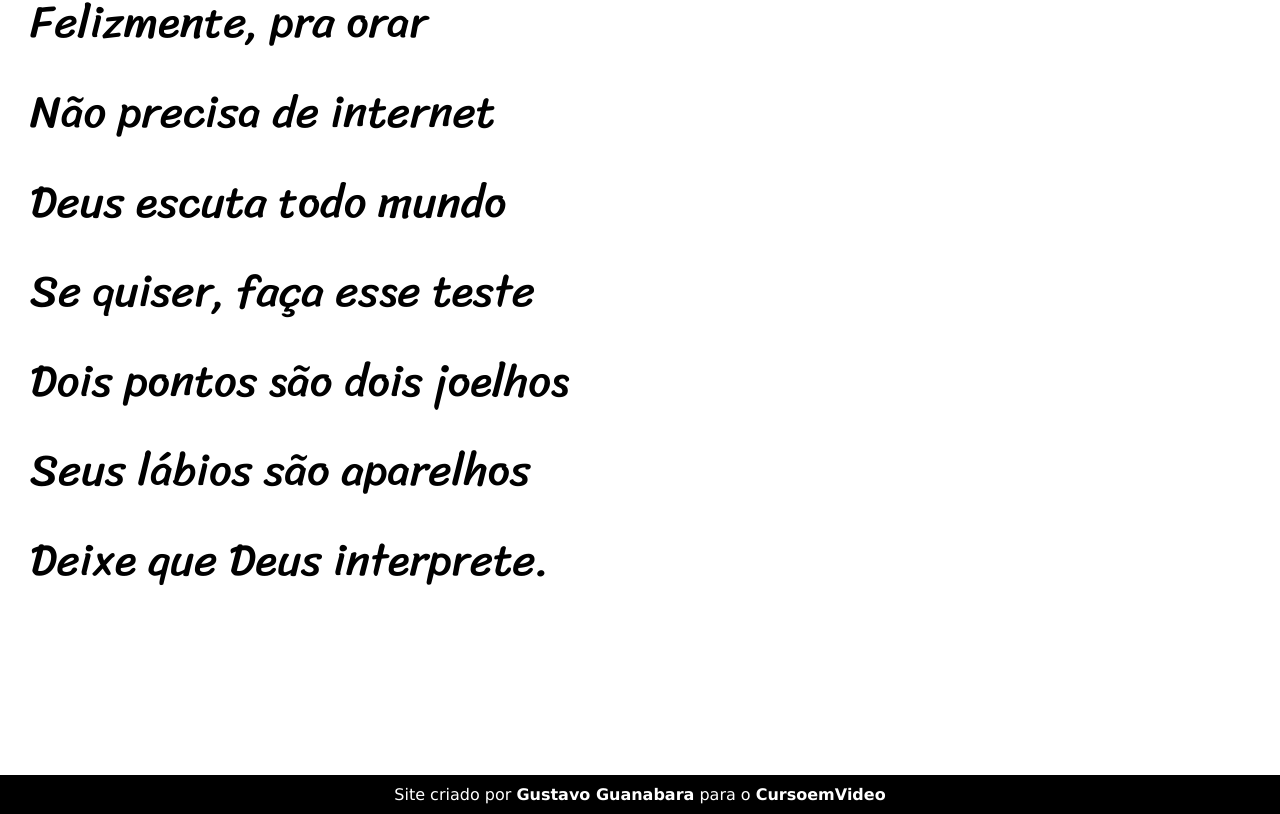
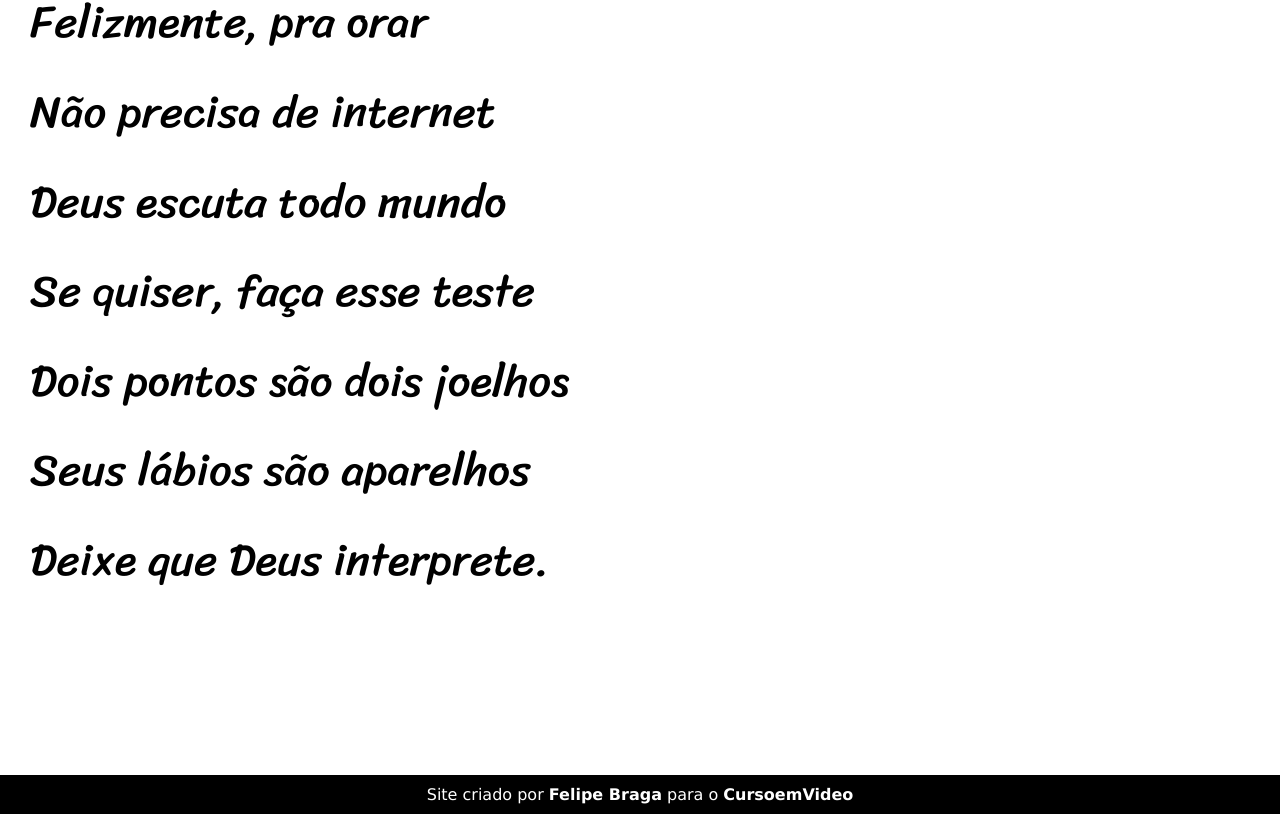
Before and after one commit to felipetech4/projeto-cordel, a plain HTML site: page index.html in a window 1280 px wide. Shown: the part 5143-5957 px from the top of the page. Drawn offline with Linux system fonts and the light colour scheme.

Commit message:
coloquei meu nome no rodape

```diff
--- a/index.html
+++ b/index.html
@@ -103,7 +103,7 @@
 
         <footer>
             <p>
-                Site criado por <a href="https://gustavoguanabara.github.io" target="_blank">Gustavo Guanabara</a> para o <a href="https://www.cursoemvideo.com" target="_blank">CursoemVideo</a>
+                Site criado por <a href="https://www.linkedin.com/in/felipe-de-azevedo-17788a217" target="_blank">Felipe Braga</a> para o <a href="https://www.cursoemvideo.com" target="_blank">CursoemVideo</a>
             </p>
         </footer>
     </body>
```
